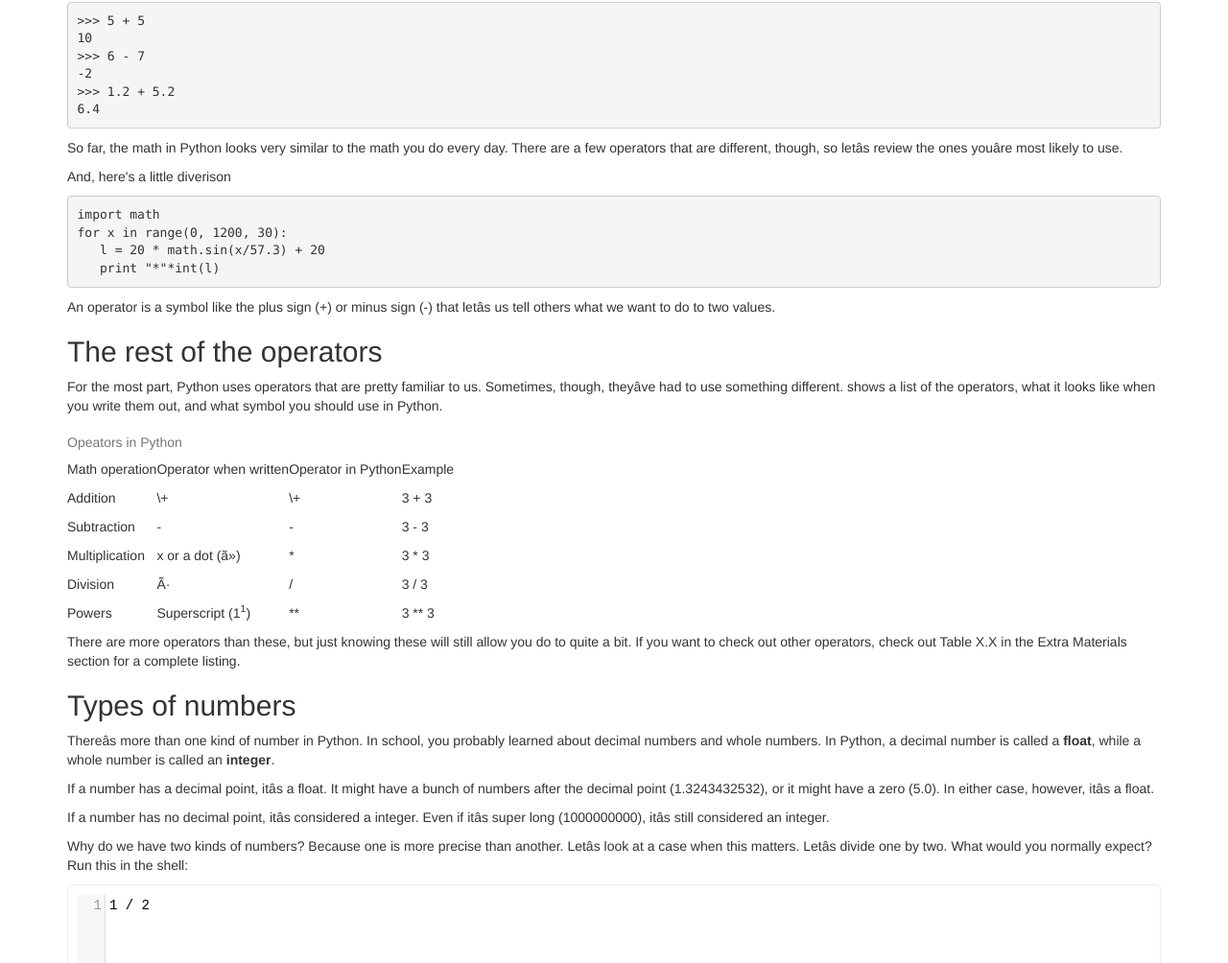
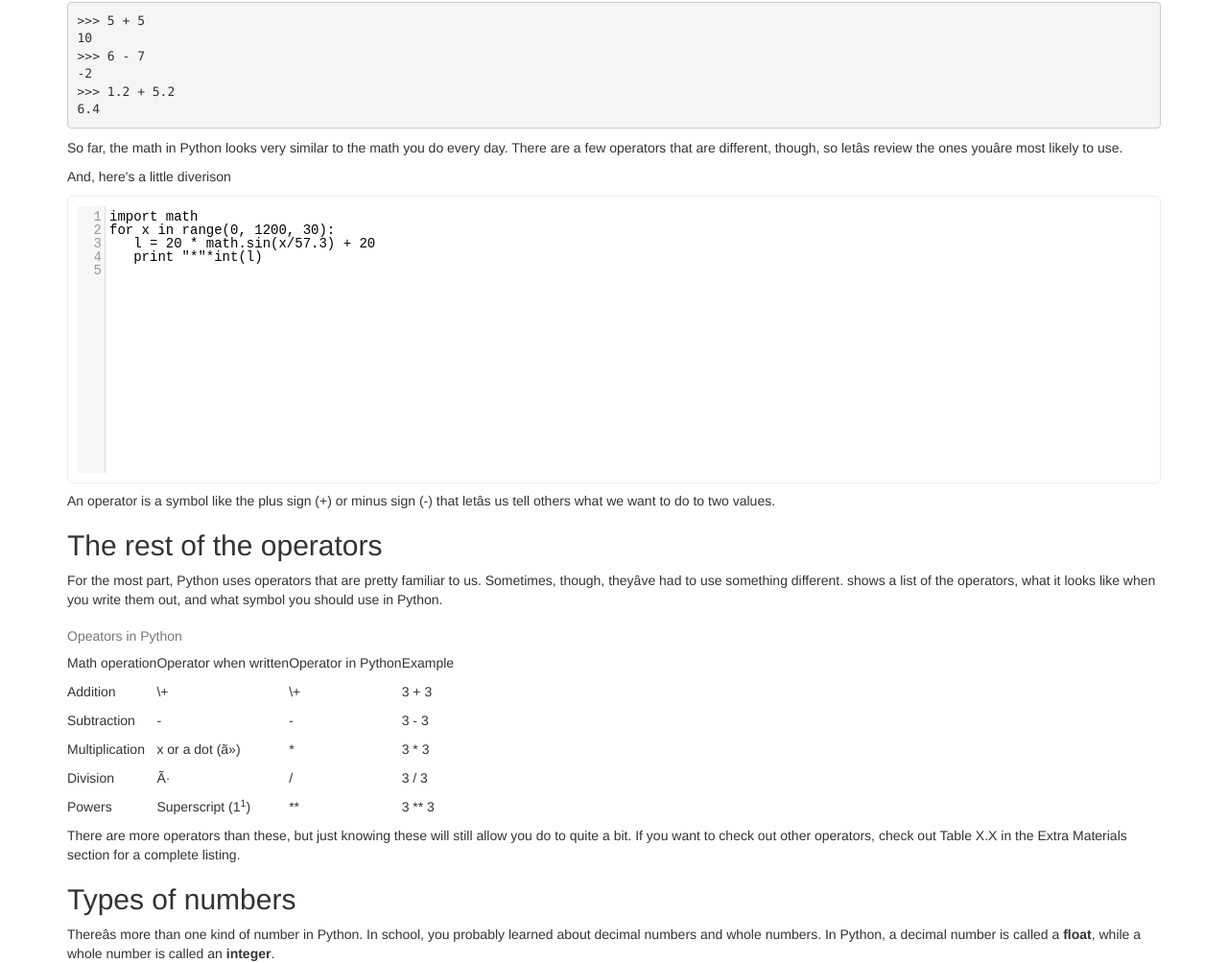
Before and after one commit to odewahn/kids_code_ipython_test, a plain HTML site: page ch01.html in a window 1280 px wide. Shown: the part 713-1717 px from the top of the page at 96% size. Drawn offline with nearby package versions, Linux system fonts and the light colour scheme; a script that the page names is missing.

Commit message:
adding example

```diff
--- a/ch01.html
+++ b/ch01.html
@@ -102,7 +102,7 @@
 <p>And, here's a little diverison</p>
 
 
-<pre data-code-language="python" data-type="programlisting">
+<pre data-code-language="python" data-executable="true" data-type="programlisting">
 import math
 for x in range(0, 1200, 30):
    l = 20 * math.sin(x/57.3) + 20
```
